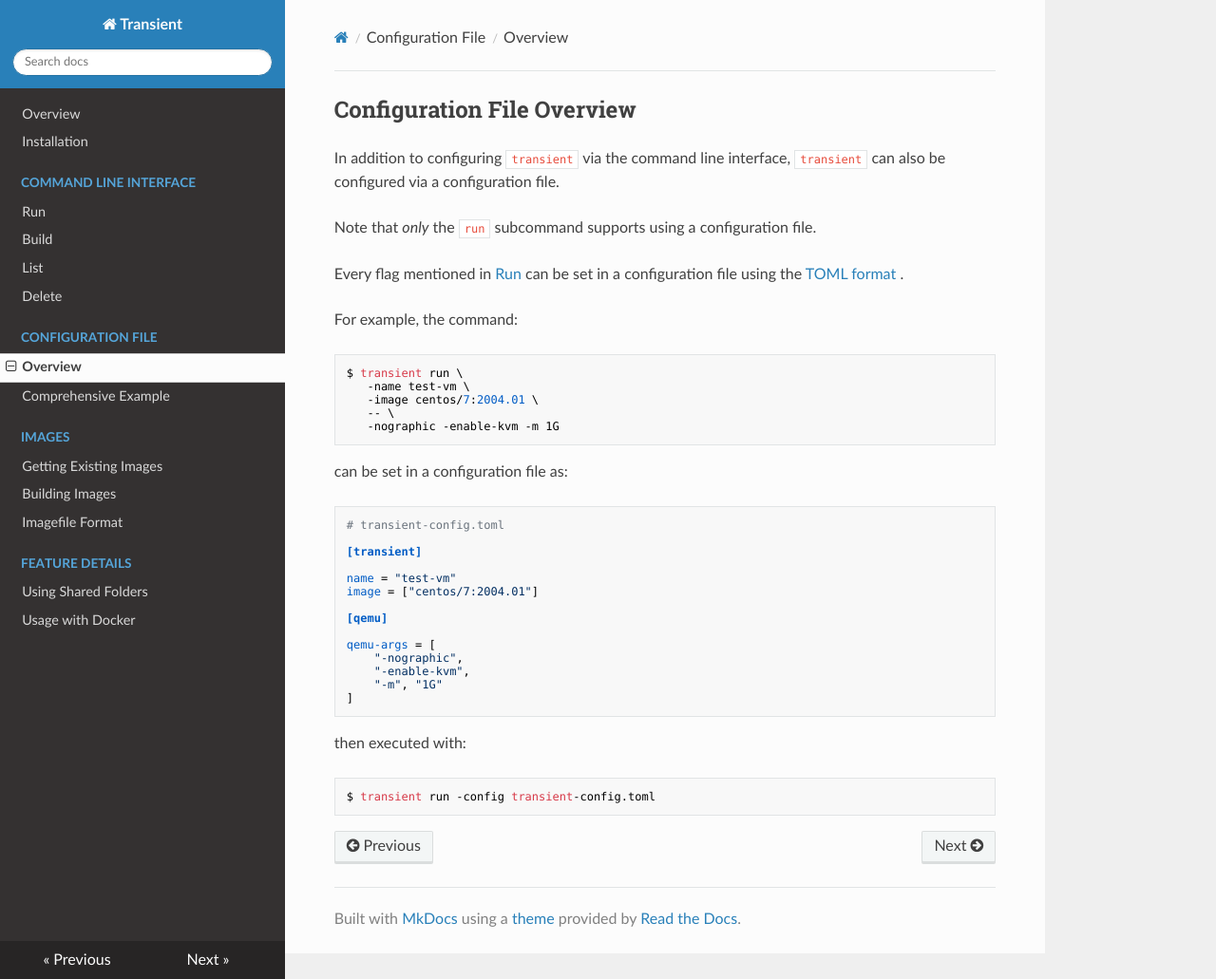
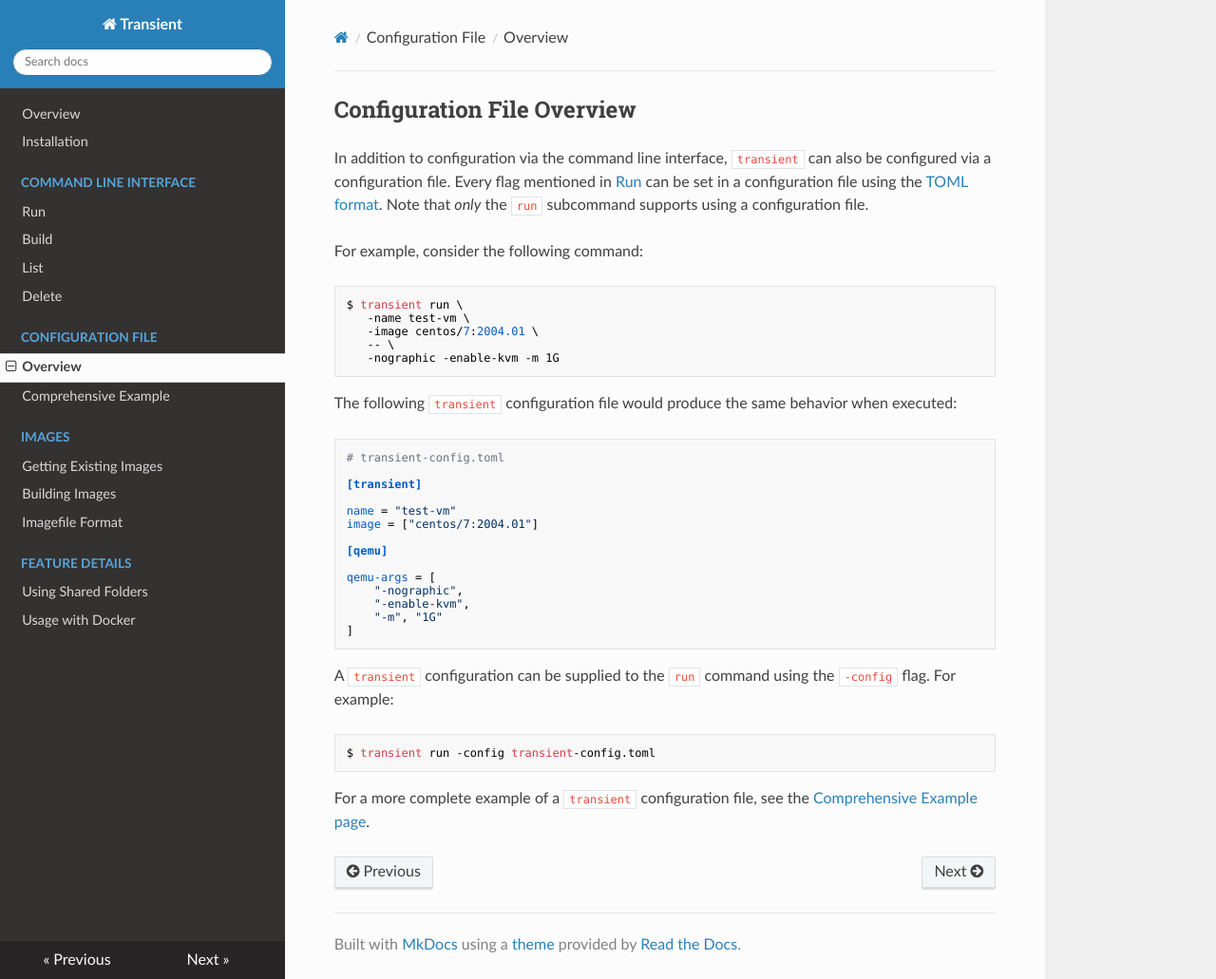
Before and after one commit to ALSchwalm/transient, an MkDocs documentation site: the page built from docs/configuration-file/overview.md, in a window 1280 px wide and 1031 px high. Shown: the whole window at 95% size. Built offline with MkDocs 1.6.1, drawn with Linux system fonts in a browser that asks for light colours; nearby versions of some CDN libraries.

Commit message:
Minor cleanups to configuration docs

````diff
--- a/docs/configuration-file/overview.md
+++ b/docs/configuration-file/overview.md
@@ -1,13 +1,12 @@
 ## Configuration File Overview
 
-In addition to configuring `transient` via the command line interface,
-`transient` can also be configured via a configuration file.
+In addition to configuration via the command line interface, `transient`
+can also be configured via a configuration file. Every flag mentioned in
+[Run](../cli/run.md) can be set in a configuration file using the
+[TOML format](https://github.com/toml-lang/toml). Note that _only_ the
+`run` subcommand supports using a configuration file.
 
-Note that _only_ the `run` subcommand supports using a configuration file.
-
-Every flag mentioned in [Run](../cli/run.md) can be set in a configuration file using the [TOML format](https://github.com/toml-lang/toml) .
-
-For example, the command:
+For example, consider the following command:
 
 ```
 $ transient run \
@@ -17,7 +16,8 @@ $ transient run \
    -nographic -enable-kvm -m 1G
 ```
 
-can be set in a configuration file as:
+The following `transient` configuration file would produce the same behavior when
+executed:
 
 ```
 # transient-config.toml
@@ -36,8 +36,12 @@ qemu-args = [
 ]
 ```
 
-then executed with:
+A `transient` configuration can be supplied to the `run` command using the
+`-config` flag. For example:
 
 ```
 $ transient run -config transient-config.toml
 ```
+
+For a more complete example of a `transient` configuration file, see the
+[Comprehensive Example page](./comprehensive-example.md).
````
Also changed, not shown: docs/configuration-file/comprehensive-example.md (+0 -2 lines), docs/templates/comprehensive-example-template.md (+0 -2 lines).
